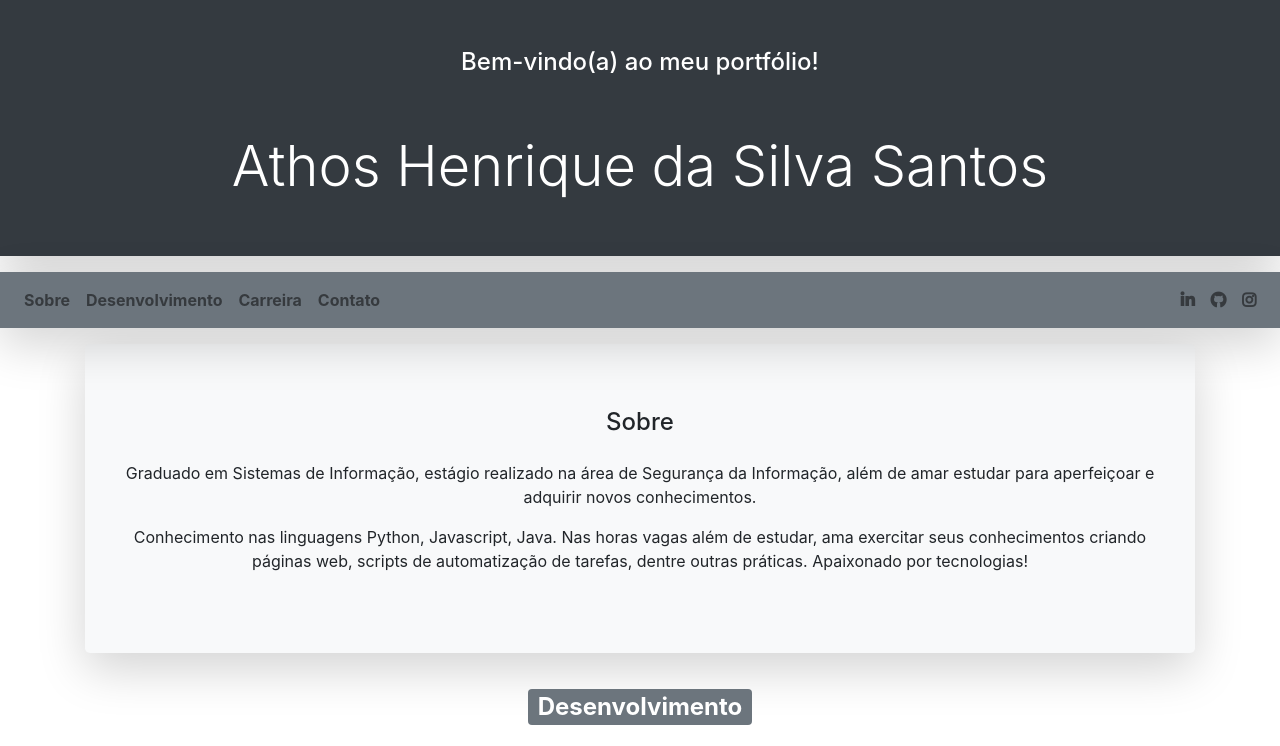
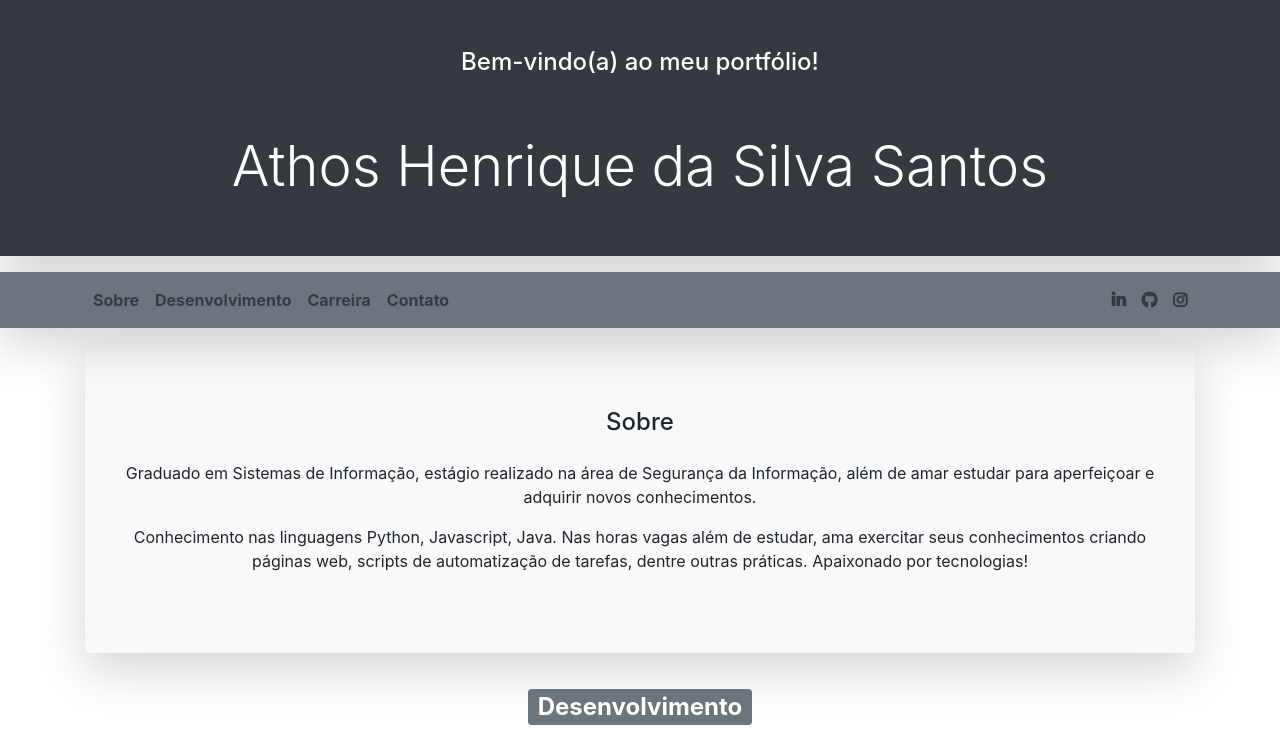
Before and after one commit to athdsantos/dev-web, a plain HTML site: page athdsantos.github.io/index.html in a window 1280 px wide. Shown: the top 746 px of the page. Drawn offline with nearby package versions, Linux system fonts and the light colour scheme.

Commit message:
update in navbar

```diff
--- a/athdsantos.github.io/index.html
+++ b/athdsantos.github.io/index.html
@@ -20,15 +20,14 @@
   </header>
 
 
-  <nav class="navbar navbar-expand navbar-light bg-secondary shadow-lg font-weight-bold" id="sobre">
-    <div class="collapse navbar-collapse">
+  <nav class="navbar navbar-expand-lg navbar-light bg-secondary shadow-lg font-weight-bold" id="sobre">
+    <div class="container">
       <div class="nav navbar-nav">
         <a class="nav-item nav-link" href="#sobre">Sobre</a>
         <a class="nav-item nav-link" href="#desenvolvimento">Desenvolvimento</a>
         <a class="nav-item nav-link" href="#carreira">Carreira</a>
         <a class="nav-item nav-link" href="#contato">Contato</a>
       </div>
-    </div>
     <div class="nav navbar-nav navbar-right ml-auto">
       <a class="nav-item nav-link float-right" href="https://www.linkedin.com/in/athos-henrique-da-silva-santos/"
         target="_blank">
@@ -40,7 +39,7 @@
       <a class="nav-item nav-link float-right" href="https://www.instagram.com/athos_hs/?hl=pt-br" target="_blank">
         <i class="fab fa-instagram"></i>
       </a>
-    </div>
+  </div>
   </nav>
 
   <section class="container mt-3" id="sobre">
```
